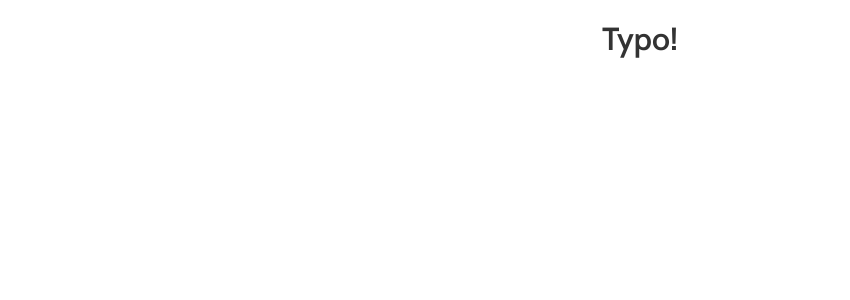
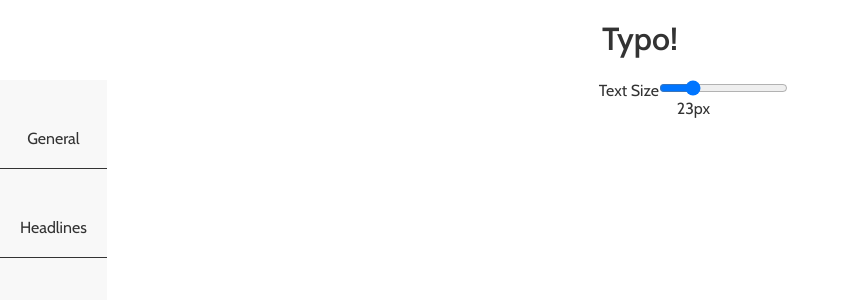
Before and after one commit to Plsr/25knots, a React app: page /typography in a window 1280 px wide. Shown: the top 300 px of the page, without its empty margins (0-850 px from the left). Built offline with nearby package versions, Linux system fonts and the light colour scheme.

Commit message:
Added typography state

```diff
--- /dev/null
+++ b/src/components/SliderInput.jsx
@@ -0,0 +1,14 @@
+import React from 'react'
+
+function SliderInput(props) {
+  return(
+    <input
+      type="range"
+      defaultValue={props.value}
+      min={props.min}
+      max={props.max}
+    />
+  )
+}
+
+export default SliderInput
--- a/src/components/TabTitle.jsx
+++ b/src/components/TabTitle.jsx
@@ -1,7 +1,7 @@
 import React from 'react'
 import {StyleSheet, css} from 'aphrodite'
 
-import Icon from './Icon'
+import Icon from './Icon.jsx'
 import SpacingStack from './helpers/spacing/SpacingStack.jsx'
 import {appColors} from '../styles/base/colors.js'
 
--- a/src/components/Typography.jsx
+++ b/src/components/Typography.jsx
@@ -1,12 +1,30 @@
-import React from 'react';
+import React from 'react'
 
-
+import TabNavigation from './TabNavigation.jsx'
+import TabTitle from './TabTitle.jsx'
+import TabContent from './TabContent.jsx'
+import SliderInput from './SliderInput.jsx'
+import UnitValueDisplay from './UnitValueDisplay.jsx'
 
 export default class Typography extends React.Component {
   render() {
     return (
       <div style={{textAlign: 'center'}}>
         <h1>Typo!</h1>
+        <TabNavigation>
+          <TabTitle>
+            General
+          </TabTitle>
+          <TabTitle>
+            Headlines
+          </TabTitle>
+
+          <TabContent>
+            Text Size
+            <SliderInput value={23} />
+            <UnitValueDisplay value={23} unit={'px'} />
+          </TabContent>
+        </TabNavigation>
       </div>
     )
   }
--- /dev/null
+++ b/src/components/UnitValueDisplay.jsx
@@ -0,0 +1,12 @@
+import React from 'react'
+
+function UnitValueDisplay(props) {
+  return(
+    <div>
+      <span>{props.value}</span>
+      <span>{props.unit}</span>
+    </div>
+  )
+}
+
+export default UnitValueDisplay
--- a/src/containers/AppContainer.js
+++ b/src/containers/AppContainer.js
@@ -2,11 +2,12 @@ import { connect } from 'react-redux'
 import { setScope, setSetupToFinished, previousSetupStep, resetSetup } from '../actions'
 import App from '../components/App.jsx'
 
-const mapStatetoProps = (state, ownProps) => {
+const mapStateToProps = (state, ownProps) => {
+  let setupState = state.setup
   return {
-    setupStep: state.setupStep,
-    setupFinished: state.setupFinished,
-    scopes: state.scopes,
+    setupStep: setupState.setupStep,
+    setupFinished: setupState.setupFinished,
+    scopes: setupState.scopes,
     ...ownProps
   }
 }
@@ -28,7 +29,9 @@ const mapDispatchToProps = (dispatch) => {
   }
 }
 
-export const AppContainer = connect(
-  mapStatetoProps,
+const AppContainer = connect(
+  mapStateToProps,
   mapDispatchToProps
 )(App)
+
+export default AppContainer
--- /dev/null
+++ b/src/containers/TypographyContainer.js
@@ -0,0 +1,19 @@
+import { connect } from 'react-redux'
+import Typography from '../components/Typography.jsx'
+
+const mapStateToProps = (state, ownProps) => {
+  let typographyState = state.typography
+  return {
+    fontSize: typographyState.fontSize,
+    lineHeight: typographyState.lineHeight,
+    textWidth: typographyState.textWidth,
+    ...ownProps
+  }
+}
+
+
+const TypographyContainer = connect(
+  mapStateToProps
+)(Typography)
+
+export default TypographyContainer
--- a/src/index.js
+++ b/src/index.js
@@ -3,18 +3,18 @@ import ReactDOM from 'react-dom'
 import { BrowserRouter as Router, Route, Link, Switch } from 'react-router-dom'
 import { Provider } from 'react-redux'
 import { createStore, applyMiddleware } from 'redux'
-import setup from './reducers/setup.js'
+import ApplicationState from './reducers/ApplicationState.js'
 import logger from 'redux-logger'
 
 import './styles/global.css'
 import './styles/normalize.css'
 
-import {AppContainer} from './containers/AppContainer.js'
-import Typography from './components/Typography.jsx'
+import AppContainer from './containers/AppContainer.js'
+import TypographyContainer from './containers/TypographyContainer.js'
 import Intro from './components/Intro.jsx'
 
 let store = createStore(
-  setup,
+  ApplicationState,
   applyMiddleware(logger)
 )
 
@@ -24,7 +24,7 @@ ReactDOM.render(
       <Switch>
         <Route exact path="/" component={AppContainer}/>
         <Route path="/intro" component={Intro}/>
-        <Route path="/typography" component={Typography}/>
+        <Route path="/typography" component={TypographyContainer}/>
       </Switch>
     </Router>
   </Provider>,
--- /dev/null
+++ b/src/reducers/ApplicationState.js
@@ -0,0 +1,11 @@
+import { combineReducers } from 'redux'
+
+import setup from './setup.js'
+import typography from './typography.js'
+
+const ApplicationState = combineReducers({
+  setup: setup,
+  typography: typography
+})
+
+export default ApplicationState
--- /dev/null
+++ b/src/reducers/typography.js
@@ -0,0 +1,14 @@
+const initialState = {
+  fontSize: 23,
+  lineHeight: 1.4,
+  textWidth: 600
+}
+
+const typography = (state = initialState, action) => {
+  switch (action.type) {
+    default:
+      return state
+  }
+}
+
+export default typography
```
Also changed, not shown: stories/index.js (+15 -0 lines).
